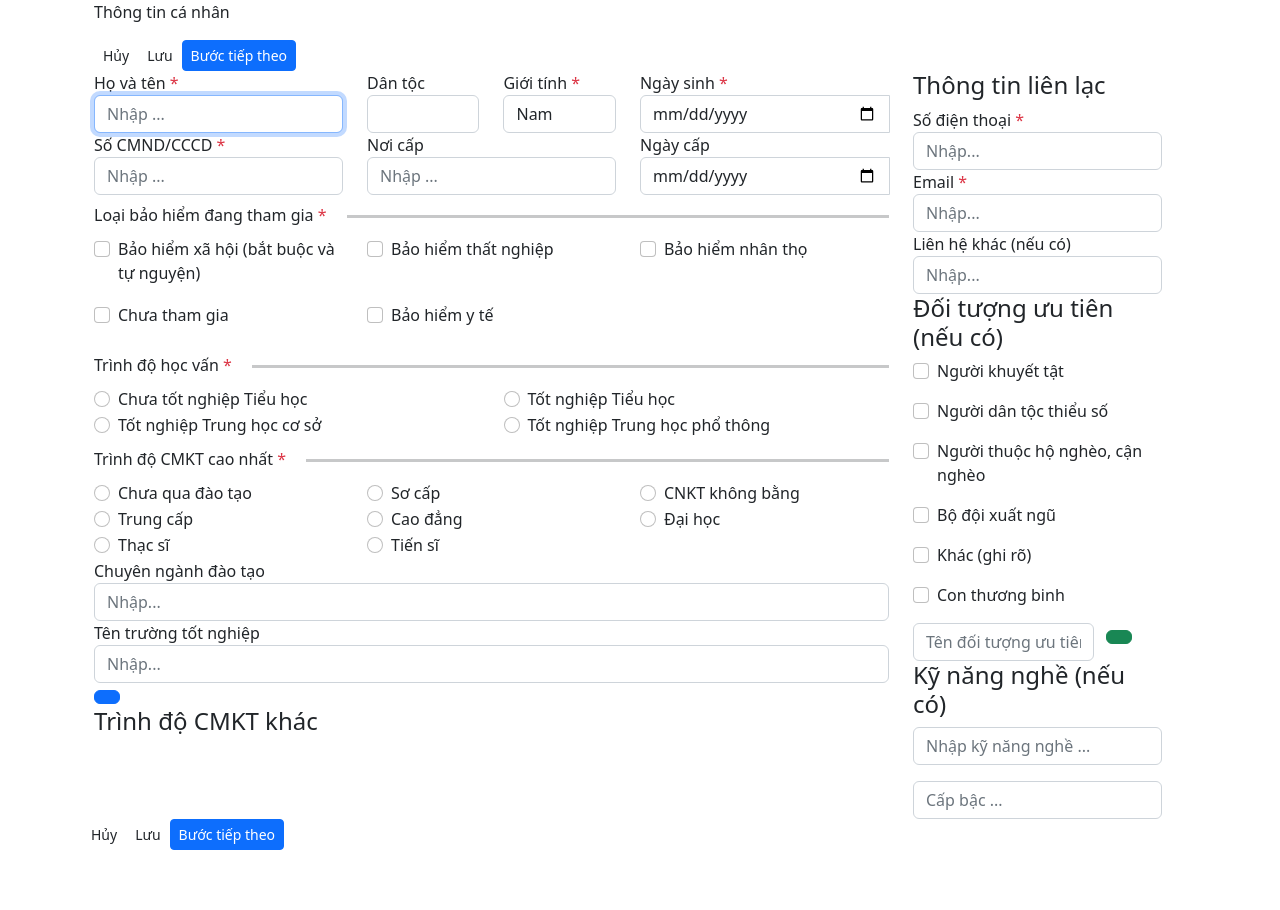
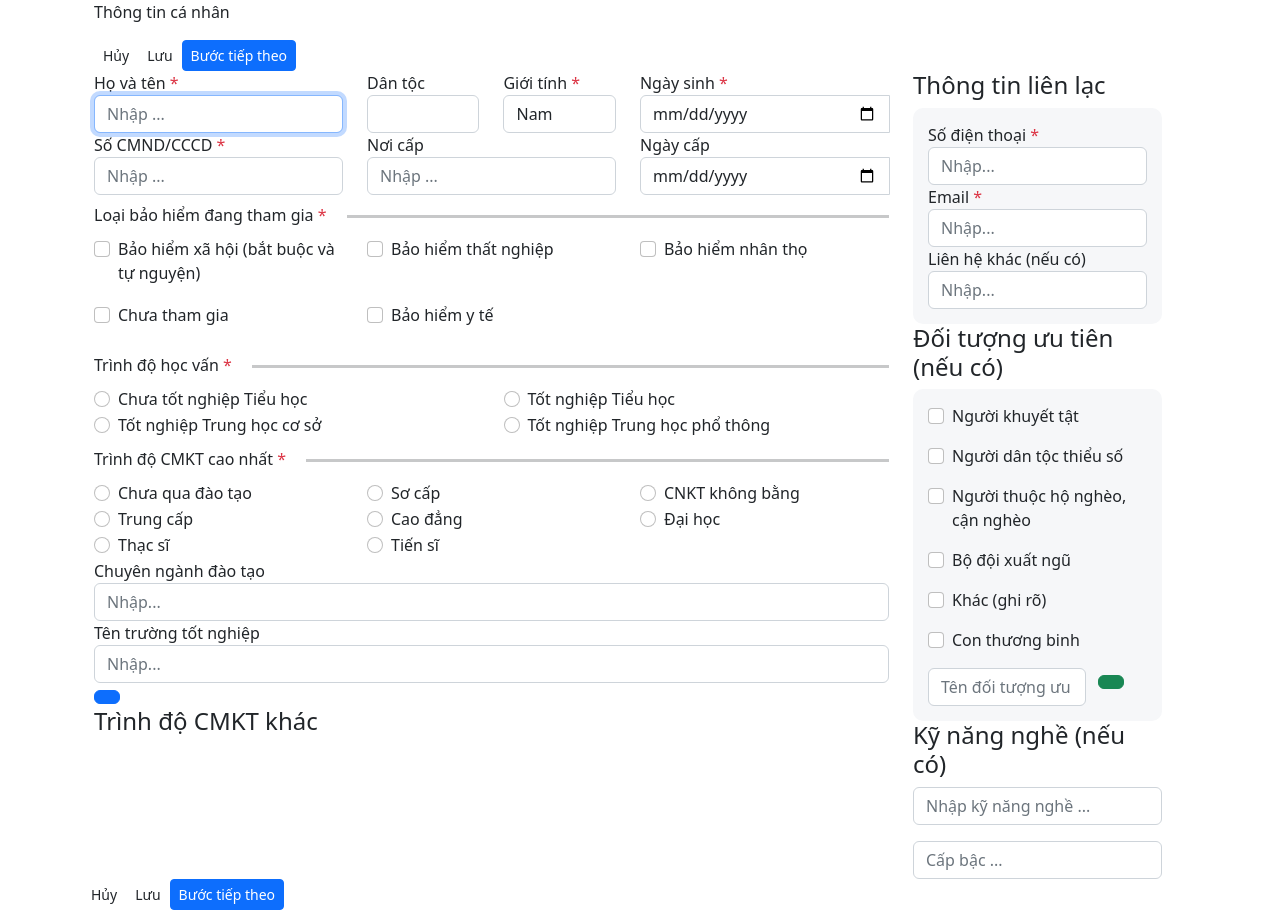
Before and after one commit to doanlamtc/CloneFormEditHces, a plain HTML site: page index.html in a window 1280 px wide. Before the commit the page ends 850 px from the top, so only its background shows below. Drawn offline with nearby package versions, Linux system fonts and the light colour scheme.

Commit message:
update bgform

```diff
--- a/index.html
+++ b/index.html
@@ -47,6 +47,12 @@
             border-radius: 50%;
             background: #ebebeb;
             text-align: center
+        }
+
+        .bg-form-right {
+            background: #f6f7f9;
+            border-radius: 10px;
+            padding: 15px;
         }
     </style>
 </head>
```
